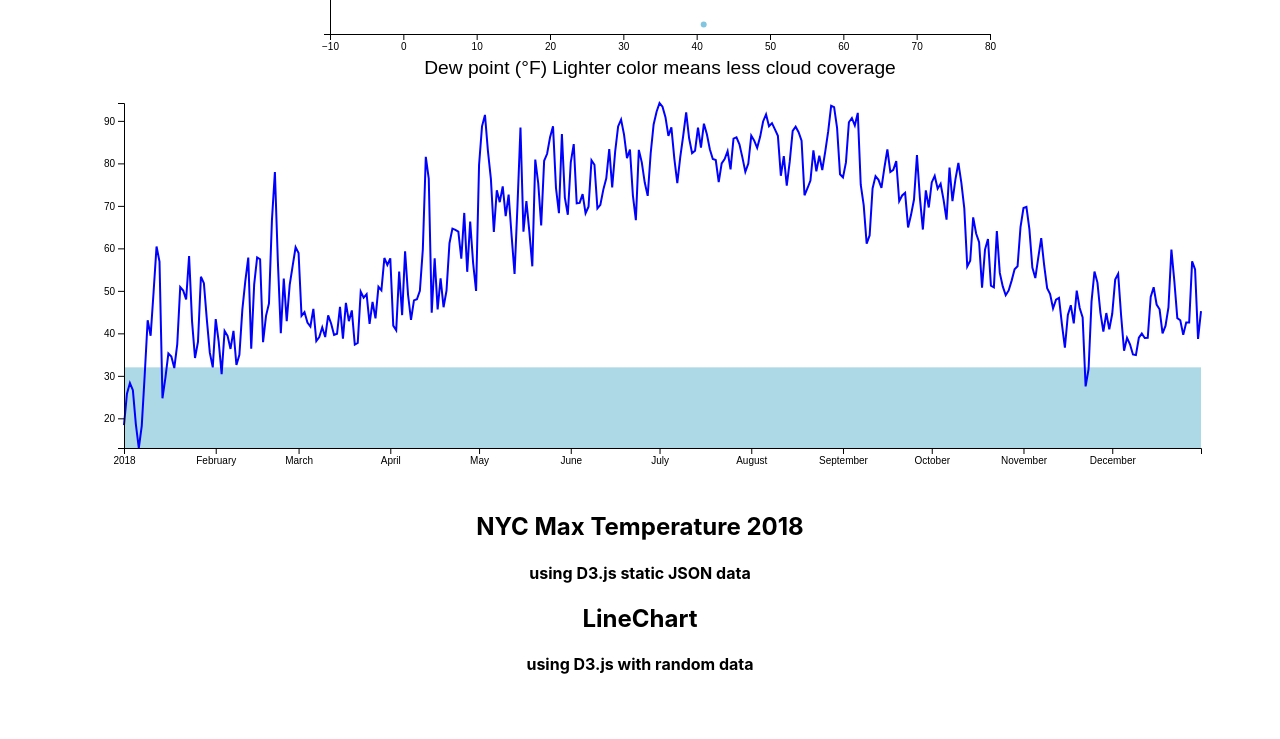
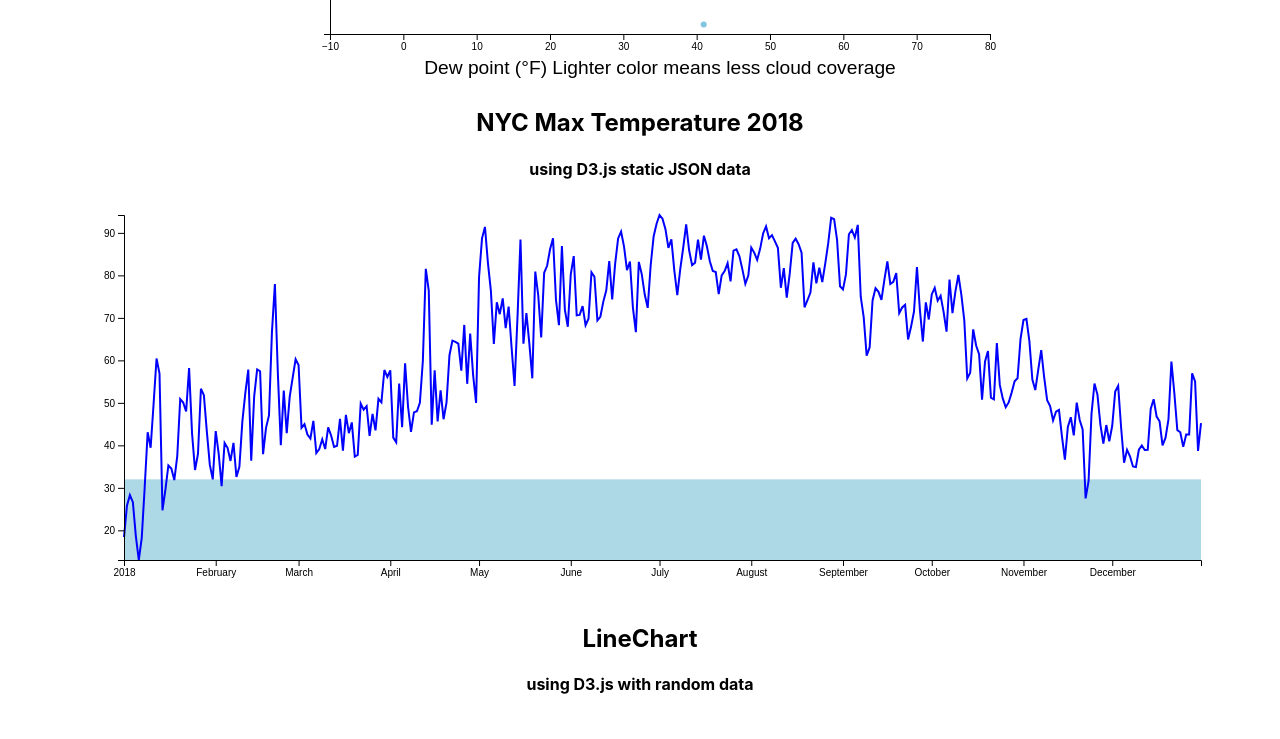
Before and after one commit to elijahsamuels/d3-starter, a React (Create React App) app: page / in a window 1280 px wide. Shown: the part 747-1486 px from the top of the page. Built offline with nearby package versions, Linux system fonts and the light colour scheme; no server answers.

Commit message:
changed id tag so this chart doesn't get confused with other charts

```diff
--- a/src/Charts/NYCTemperature2018.jsx
+++ b/src/Charts/NYCTemperature2018.jsx
@@ -46,7 +46,7 @@ function NYCTemperature2018() {
       dimensions.height - dimensions.margins.top - dimensions.margins.bottom;
 
     const wrapper = d3
-      .select(".wrapper")
+      .select("#temp-line-chart")
       .append("svg")
       .attr("width", dimensions.width)
       .attr("height", dimensions.height);
@@ -121,7 +121,7 @@ function NYCTemperature2018() {
     <div>
       <h2>NYC Max Temperature 2018</h2>
       <h4>using D3.js static JSON data</h4>
-      <div className="wrapper chart" id="wrapper"></div>
+      <div className="wrapper chart" id="temp-line-chart"></div>
     </div>
   );
 }
```
